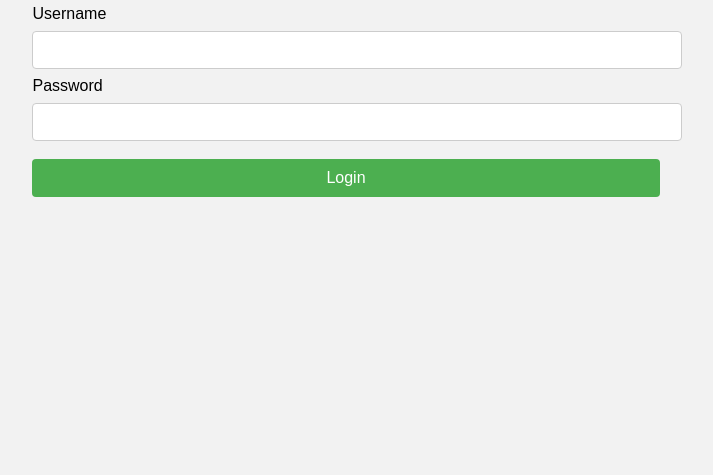
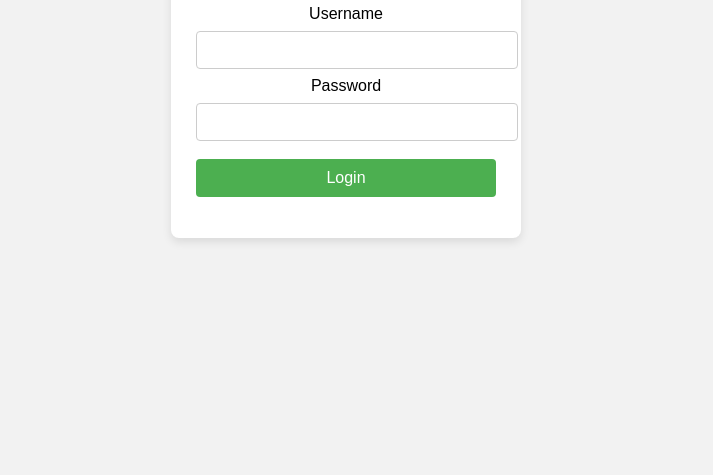
Before and after one commit to Winter-2026-CSD-425-Group-2/Login, a plain HTML site: page frontend/login.html in a window 1280 px wide. Shown: the part 325-800 px from the top of the page, without its empty margins (294-1007 px from the left). Drawn offline with Linux system fonts and the light colour scheme.

Commit message:
Use consistent CSS class name

```diff
--- a/frontend/style.css
+++ b/frontend/style.css
@@ -8,7 +8,7 @@
     margin: 0;
   }
 
-  .login-box {
+  .login-section {
     background: white;
     padding: 25px;
     border-radius: 8px;
```
